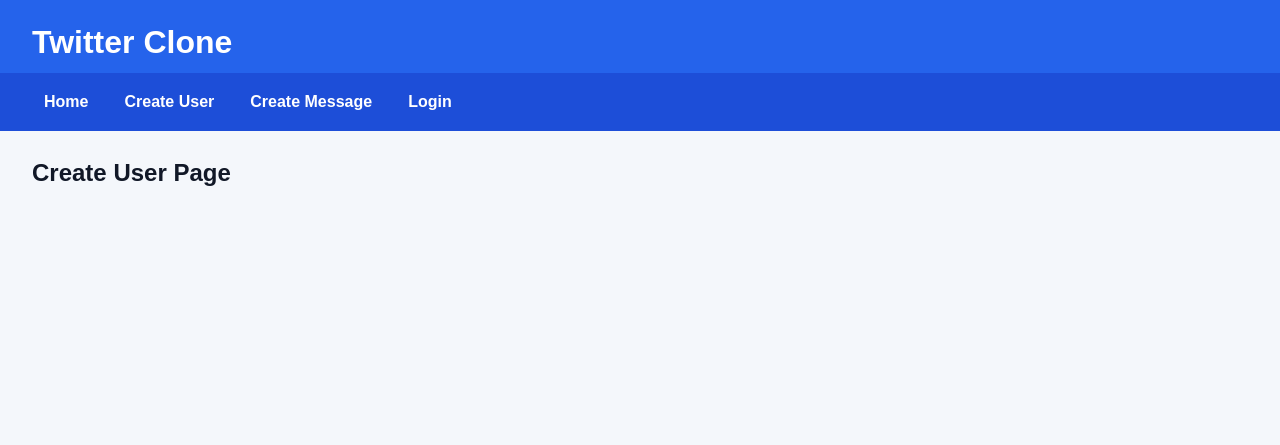
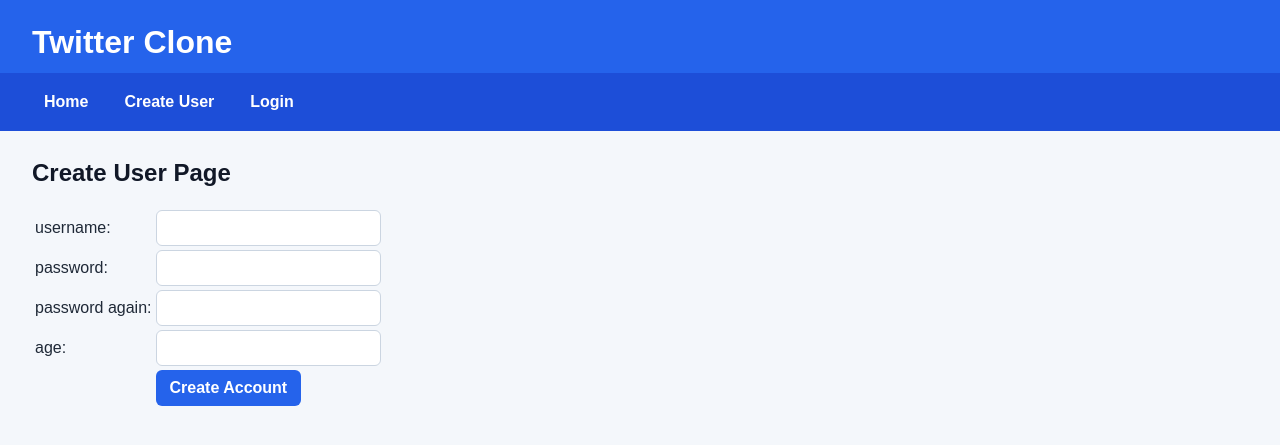
Before and after one commit to preslielampitt/twitter_clone, a FastAPI app: page /create_user in a window 1280 px wide. Shown: the top 445 px of the page. Run offline with FastAPI, Linux system fonts and the light colour scheme.

Commit message:
create all required pages

```diff
--- a/db_create.py
+++ b/db_create.py
@@ -81,7 +81,8 @@ insert into messages (sender_id,message) values
     (6, 'I''m an adult'),
     (6, 'SQL is the best!!'),
     (7, 'I''m an adult'),
-    (7, 'WTF is SQL?!  I thought you liked the snake thing.');
+    (7, 'WTF is SQL?!  I thought you liked the snake thing.'),
+    (7, 'Mike said "SQL''s great!" today.');
 '''
 cur.execute(sql)
 con.commit()
--- a/main.py
+++ b/main.py
@@ -3,7 +3,7 @@ Starts a hello world webserver.
 '''
 
 from fastapi import FastAPI, Request
-from fastapi.responses import HTMLResponse
+from fastapi.responses import HTMLResponse, RedirectResponse
 from fastapi.templating import Jinja2Templates
 from fastapi.staticfiles import StaticFiles
 import uvicorn
@@ -15,56 +15,117 @@ templates = Jinja2Templates(directory='templates')
 
 def check_credentials(request: Request):
     '''
-    return username if user is logged in
-    if not logged in return None
+    Return username if user is logged in.
+    If not logged in, return None.
     '''
-    query_username = request.query_params.get('username')
-    query_password = request.query_params.get('password')
-    print('query_username=', query_username)
-    print('query_password=', query_password)
-
     cookie_username = request.cookies.get('username')
     cookie_password = request.cookies.get('password')
-    print('cookie_username=', cookie_username)
-    print('cookie_password=', cookie_password)
 
-    username = cookie_username
-    password = cookie_password
+    if cookie_username is None or cookie_password is None:
+        return None
 
-    # should connect to the db
-    # and check if username/password in the users table
-    if username == 'Trump' and password == '12345':
-        print(f'logged in as {username}')
-        return True
-    else:
-        print('not logged in')
-        return False
+    con = sqlite3.connect('twitter_clone.db')
+    cur = con.cursor()
+    sql = """
+    SELECT username
+    FROM users
+    WHERE username = ? AND password = ?;
+    """
+    cur.execute(sql, (cookie_username, cookie_password))
+    row = cur.fetchone()
+    con.close()
+
+    if row is None:
+        return None
+    return row[0]
+
+def get_user_id(username):
+    con = sqlite3.connect('twitter_clone.db')
+    cur = con.cursor()
+    sql = """
+    SELECT id
+    FROM users
+    WHERE username = ?;
+    """
+    cur.execute(sql, (username,))
+    row = cur.fetchone()
+    con.close()
+
+    if row is None:
+        return None
+    return row[0]
 
 @app.get('/', response_class=HTMLResponse)
 async def index(request: Request):
+    username = check_credentials(request)
+    messages = []
+
+    con = sqlite3.connect('twitter_clone.db')
+    cur = con.cursor()
+    sql = """
+    SELECT messages.message, messages.created_at, users.username, users.age
+    FROM messages
+    JOIN users ON messages.sender_id = users.id
+    ORDER BY messages.created_at DESC;
+    """
+    cur.execute(sql)
+    for row in cur.fetchall():
+        message = {
+            'text': row[0],
+            'timestamp': row[1],
+            'username': row[2],
+            'age': row[3],
+        }
+        messages.append(message)
+    con.close()
+
     # create response
     return templates.TemplateResponse(
         request=request,
         name='index.html',
         context={
-            'is_logged_in': check_credentials(request),
-            'username': check_credentials(request),
+            'is_logged_in': username is not None,
+            'username': username,
+            'messages': messages,
         },
     )
 
 @app.get('/login', response_class=HTMLResponse)
 async def login(request: Request):
-    response = templates.TemplateResponse(
+    username = request.query_params.get('username')
+    password = request.query_params.get('password')
+    error = None
+
+    if username is not None and password is not None:
+        con = sqlite3.connect('twitter_clone.db')
+        cur = con.cursor()
+        sql = """
+        SELECT id
+        FROM users
+        WHERE username = ? AND password = ?;
+        """
+        cur.execute(sql, (username, password))
+        row = cur.fetchone()
+        con.close()
+
+        if row is not None:
+            response = RedirectResponse(url='/', status_code=302)
+            response.set_cookie(key='username', value=username)
+            response.set_cookie(key='password', value=password)
+            return response
+
+        error = 'Incorrect username or password.'
+
+    current_username = check_credentials(request)
+    return templates.TemplateResponse(
         request=request,
         name='login.html',
         context={
-            'is_logged_in': check_credentials(request),
-            'username': check_credentials(request),
+            'is_logged_in': current_username is not None,
+            'username': current_username,
+            'error': error,
         },
     )
-    response.set_cookie(key='username', value=request.query_params.get('username'))
-    response.set_cookie(key='password', value=request.query_params.get('password'))
-    return response
 
 @app.get('/logout', response_class=HTMLResponse)
 async def logout(request: Request):
@@ -72,8 +133,8 @@ async def logout(request: Request):
         request=request,
         name='logout.html',
         context={
-            'is_logged_in': check_credentials(request),
-            'username': check_credentials(request),
+            'is_logged_in': False,
+            'username': None,
         },
     )
     response.delete_cookie(key='username')
@@ -82,23 +143,81 @@ async def logout(request: Request):
 
 @app.get('/create_message', response_class=HTMLResponse)
 async def create_message(request: Request):
+    username = check_credentials(request)
+    if username is None:
+        return RedirectResponse(url='/login', status_code=302)
+
+    message_text = request.query_params.get('message')
+    error = None
+
+    if message_text is not None:
+        if message_text == '':
+            error = 'Message cannot be blank.'
+        else:
+            user_id = get_user_id(username)
+            con = sqlite3.connect('twitter_clone.db')
+            cur = con.cursor()
+            sql = """
+            INSERT INTO messages (sender_id, message)
+            VALUES (?, ?);
+            """
+            cur.execute(sql, (user_id, message_text))
+            con.commit()
+            con.close()
+            return RedirectResponse(url='/', status_code=302)
+
     return templates.TemplateResponse(
         request=request,
         name='create_message.html',
         context={
-            'is_logged_in': check_credentials(request),
-            'username': check_credentials(request),
+            'is_logged_in': True,
+            'username': username,
+            'error': error,
         },
     )
 
 @app.get('/create_user', response_class=HTMLResponse)
 async def create_user(request: Request):
+    current_username = check_credentials(request)
+    if current_username is not None:
+        return RedirectResponse(url='/', status_code=302)
+
+    username = request.query_params.get('username')
+    password = request.query_params.get('password')
+    password_again = request.query_params.get('password_again')
+    age = request.query_params.get('age')
+    error = None
+
+    if username is not None and password is not None and password_again is not None:
+        if password != password_again:
+            error = 'Passwords do not match.'
+        else:
+            con = sqlite3.connect('twitter_clone.db')
+            try:
+                cur = con.cursor()
+                sql = """
+                INSERT INTO users (username, password, age)
+                VALUES (?, ?, ?);
+                """
+                cur.execute(sql, (username, password, age))
+                con.commit()
+
+                response = RedirectResponse(url='/', status_code=302)
+                response.set_cookie(key='username', value=username)
+                response.set_cookie(key='password', value=password)
+                return response
+            except sqlite3.IntegrityError:
+                error = 'That username already exists.'
+            finally:
+                con.close()
+
     return templates.TemplateResponse(
         request=request,
         name='create_user.html',
         context={
-            'is_logged_in': check_credentials(request),
-            'username': check_credentials(request),
+            'is_logged_in': False,
+            'username': None,
+            'error': error,
         },
     )
 
--- a/static/style.css
+++ b/static/style.css
@@ -67,6 +67,32 @@ main {
     margin: 4px 0;
 }
 
+.error {
+    color: #b91c1c;
+    font-weight: bold;
+}
+
+input,
+textarea {
+    border: 1px solid #cbd5e1;
+    border-radius: 6px;
+    font: inherit;
+    padding: 8px;
+}
+
+input[type="submit"] {
+    background: #2563eb;
+    border: none;
+    color: white;
+    cursor: pointer;
+    font-weight: bold;
+    padding: 9px 14px;
+}
+
+input[type="submit"]:hover {
+    background: #1d4ed8;
+}
+
 .hero-image {
     display: block;
     max-width: 240px;
--- a/templates/base.html
+++ b/templates/base.html
@@ -7,11 +7,11 @@
         <h1>Twitter Clone</h1>
         <ul>
             <li><a href='/'>Home</a></li>
-            <li><a href='/create_user'>Create User</a></li>
+            {% if is_logged_in %}
             <li><a href='/create_message'>Create Message</a></li>
-            {% if is_logged_in %}
             <li><a href='/logout'>Logout</a></li>
             {% else %}
+            <li><a href='/create_user'>Create User</a></li>
             <li><a href='/login'>Login</a></li>
             {% endif %}
         </ul>
--- a/templates/create_user.html
+++ b/templates/create_user.html
@@ -2,4 +2,18 @@
 
 {% block content %}
 <h2>Create User Page</h2>
+
+{% if error %}
+<p class="error">{{ error }}</p>
+{% endif %}
+
+<form>
+    <table>
+        <tr><td>username: </td><td><input name="username"></td></tr>
+        <tr><td>password: </td><td><input type="password" name="password"></td></tr>
+        <tr><td>password again: </td><td><input type="password" name="password_again"></td></tr>
+        <tr><td>age: </td><td><input type="number" name="age"></td></tr>
+        <tr><td></td><td><input type="submit" value="Create Account"></td></tr>
+    </table>
+</form>
 {% endblock %}
--- a/templates/login.html
+++ b/templates/login.html
@@ -3,10 +3,14 @@
 {% block content %}
 <h2>Login Page</h2>
 
+{% if error %}
+<p class="error">{{ error }}</p>
+{% endif %}
+
 <form>
     <table>
         <tr><td>username: </td><td><input name="username"></td></tr>
-        <tr><td>password: </td><td><input name="password"></td></tr>
+        <tr><td>password: </td><td><input type="password" name="password"></td></tr>
         <tr><td>          </td><td><input type="submit"></td></tr>
     </table>
 </form>
```
Also changed, not shown: templates/create_message.html (+13 -0 lines), 1 other file.
